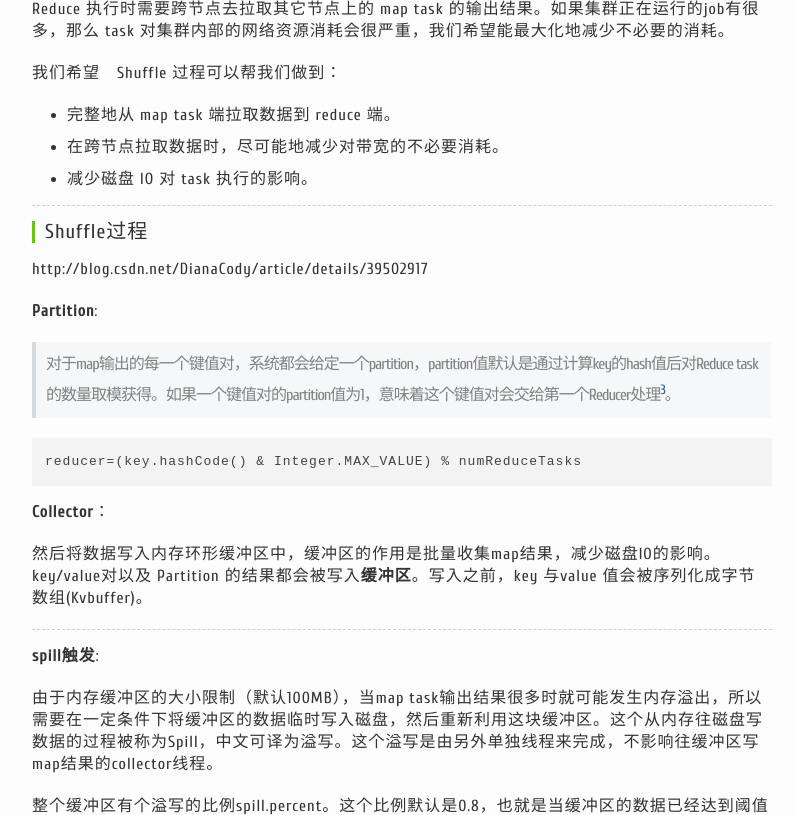
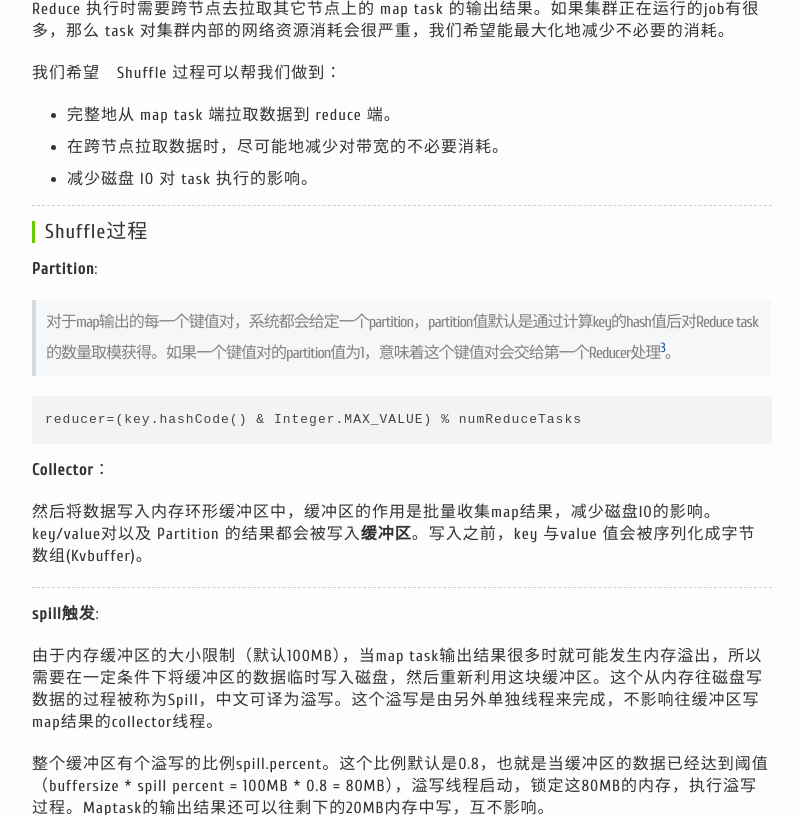
Before and after one commit to charleshm/charleshm.github.io, a Jekyll site: the page built from _posts/2016-04-10-MapReduce.md, in a window 1280 px wide and 900 px high, scrolled down 2114 px, cut to the strip 0-815 px from the top of the window. Shown: the whole strip, without its empty margins (238-1036 px from the left). Built offline with Jekyll 4.4.1, drawn with Linux system fonts in a browser that asks for light colours; nearby versions of some CDN libraries; comment, search, counter and statistics services are not loaded; some of the changed lines change nothing that is shown.

Commit message:
c++ list

```diff
--- a/_posts/2016-04-10-MapReduce.md
+++ b/_posts/2016-04-10-MapReduce.md
@@ -54,7 +54,6 @@ HDFS 以固定大小的block 为基本单位存储数据，而对于MapReduce
 ----------
 
 #### Shuffle过程
-http://blog.csdn.net/DianaCody/article/details/39502917
 
 **Partition**:
 
```
